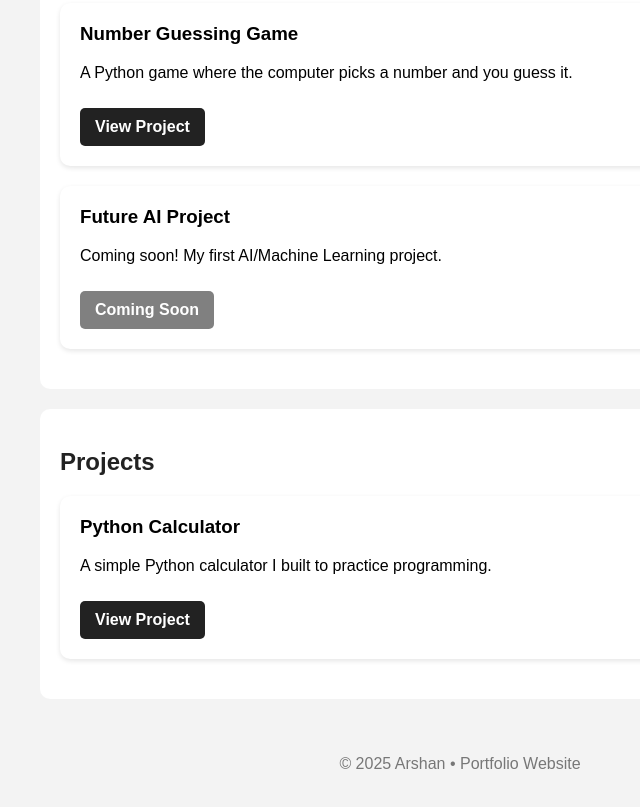
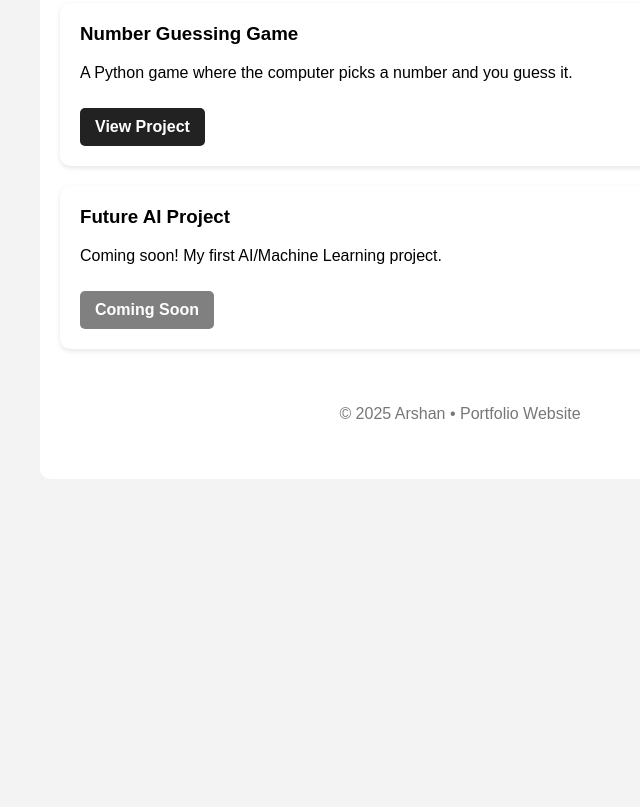
Before and after one commit to Arshan339/Arshan339.github.io, a plain HTML site: page index.html in a window 1280 px wide. Shown: the part 877-1684 px from the top of the page, without its empty margins (180-820 px from the left). After the commit the page ends 1376 px from the top, so only its background shows below. Drawn offline with Linux system fonts and the light colour scheme.

Commit message:
Update index.html

```diff
--- a/index.html
+++ b/index.html
@@ -48,15 +48,6 @@
         <p>Coming soon! My first AI/Machine Learning project.</p>
         <a href="#" class="btn disabled">Coming Soon</a>
     </div>
-</section>
-<section id="projects">
-    <h2>Projects</h2>
-    <div class="project-card">
-        <h3>Python Calculator</h3>
-        <p>A simple Python calculator I built to practice programming.</p>
-        <a href="https://github.com/Arshan339/python-calculator" target="_blank" class="btn">View Project</a>
-    </div>
-</section>
 
 
     <footer>
```
